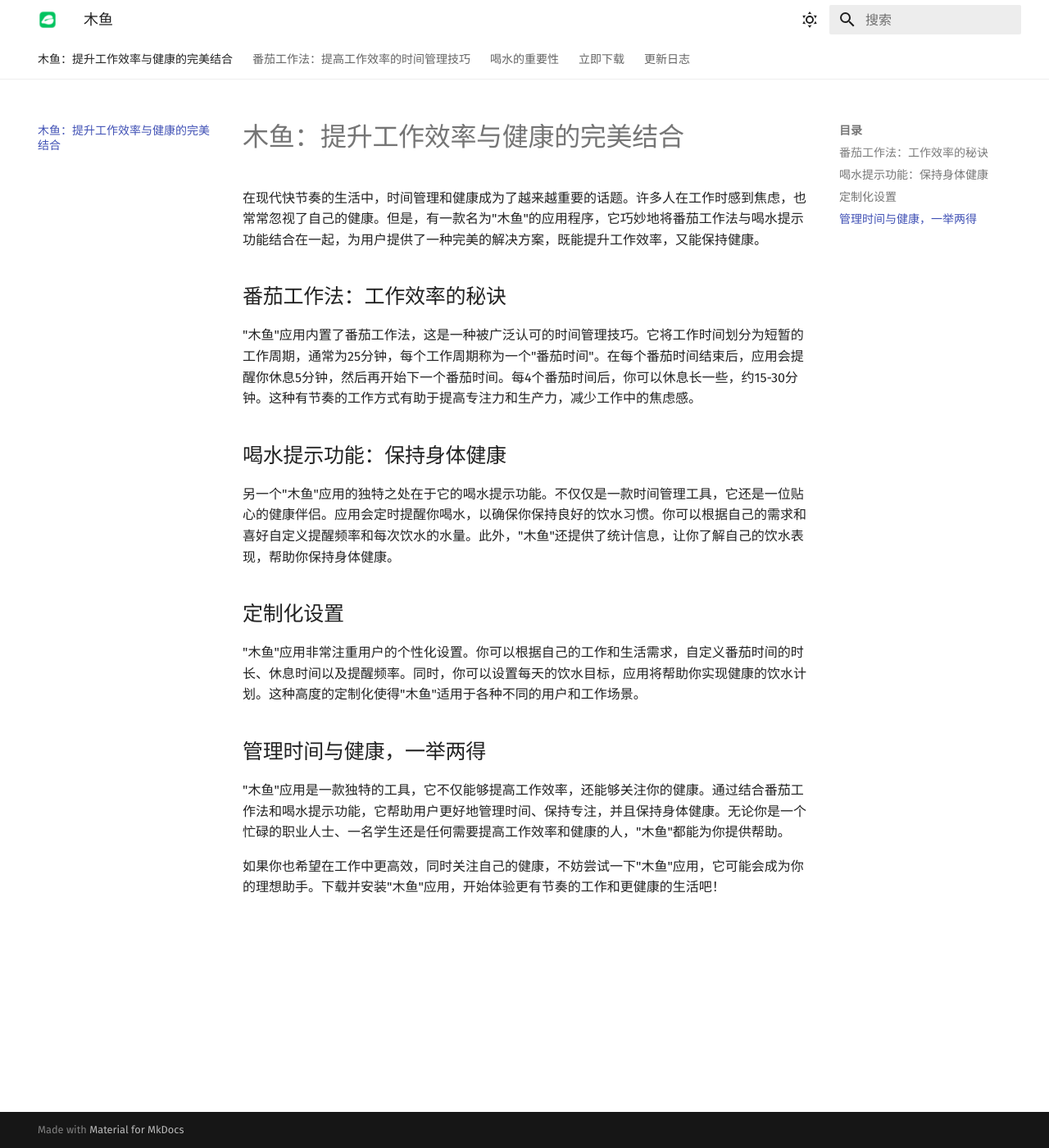
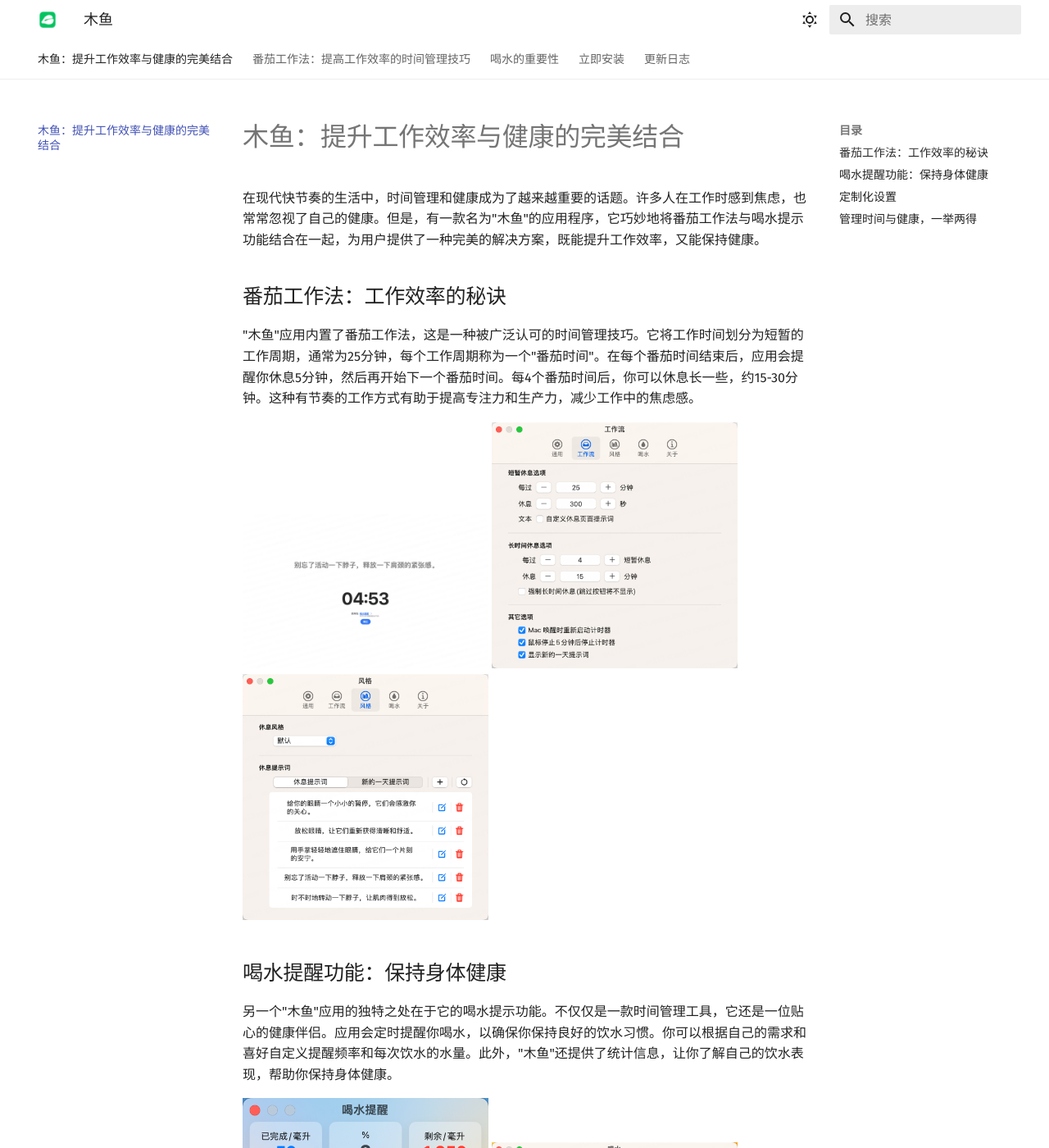
Before and after one commit to TMTBO/BreakItPages, an MkDocs documentation site: the page built from docs/index.md, in a window 1280 px wide and 1400 px high. Shown: the whole window at 82% size. Built offline with MkDocs 1.6.1 and Material for MkDocs 9.7.7, drawn with Linux system fonts in a browser that asks for light colours.

Commit message:
added: add image for intro and install channel intro

```diff
--- a/docs/index.md
+++ b/docs/index.md
@@ -6,13 +6,30 @@
 
 "木鱼"应用内置了番茄工作法，这是一种被广泛认可的时间管理技巧。它将工作时间划分为短暂的工作周期，通常为25分钟，每个工作周期称为一个"番茄时间"。在每个番茄时间结束后，应用会提醒你休息5分钟，然后再开始下一个番茄时间。每4个番茄时间后，你可以休息长一些，约15-30分钟。这种有节奏的工作方式有助于提高专注力和生产力，减少工作中的焦虑感。
 
-## 喝水提示功能：保持身体健康
+<div style="display:inline-block">
+    <img src="./assets/break_view.png" alert="休息提醒" width="300" />
+    <img src="./assets/workflow_setting.png" alert="工作流设置" width="300" />
+    <img src="./assets/style_setting.png" alert="风格设置" width="300" />
+</div>
+
+## 喝水提醒功能：保持身体健康
 
 另一个"木鱼"应用的独特之处在于它的喝水提示功能。不仅仅是一款时间管理工具，它还是一位贴心的健康伴侣。应用会定时提醒你喝水，以确保你保持良好的饮水习惯。你可以根据自己的需求和喜好自定义提醒频率和每次饮水的水量。此外，"木鱼"还提供了统计信息，让你了解自己的饮水表现，帮助你保持身体健康。
+
+<div style="display:inline-block">
+    <img src="./assets/drink_view.png" alert="喝水提醒" width="300" />
+    <img src="./assets/drink_setting.png" alert="喝水提醒设置" width="300" />
+</div>
 
 ## 定制化设置
 
 "木鱼"应用非常注重用户的个性化设置。你可以根据自己的工作和生活需求，自定义番茄时间的时长、休息时间以及提醒频率。同时，你可以设置每天的饮水目标，应用将帮助你实现健康的饮水计划。这种高度的定制化使得"木鱼"适用于各种不同的用户和工作场景。
+
+<div style="display:inline-block">
+    <img src="./assets/workflow_setting.png" alert="工作流设置" width="300" />
+    <img src="./assets/style_setting.png" alert="风格设置" width="300" />
+    <img src="./assets/drink_setting.png" alert="喝水提醒设置" width="300" />
+</div>
 
 ## 管理时间与健康，一举两得
 
```
Also changed, not shown: docs/download.md (+12 -2 lines), docs/assets/break_view.png (added), docs/assets/drink_setting.png (added), docs/assets/drink_view.png (added), docs/assets/style_setting.png (added), docs/assets/workflow_setting.png (added).
